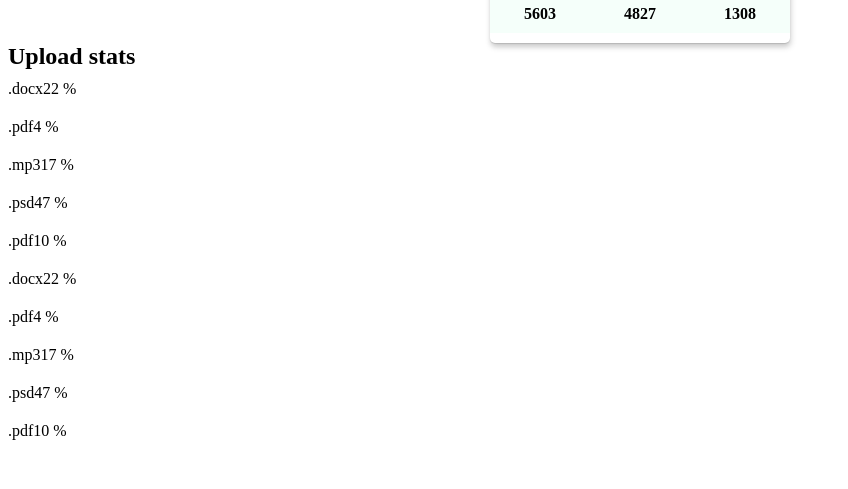
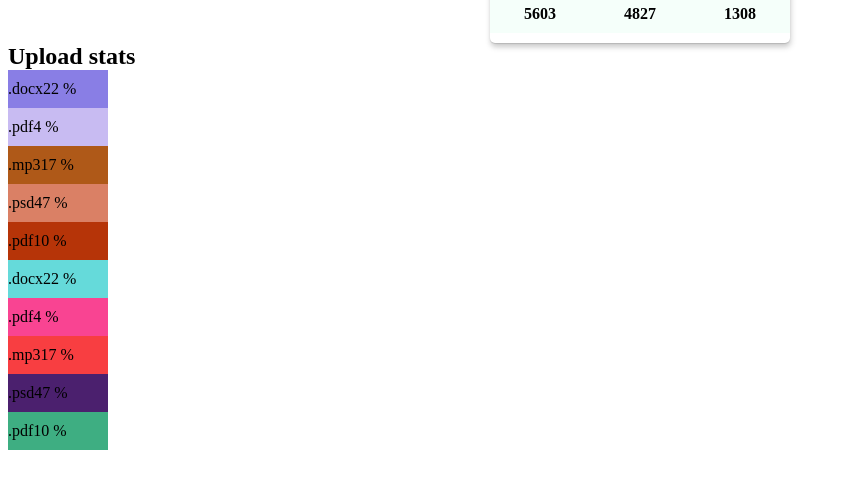
Before and after one commit to Y-Savushchyk/goit-react-hw-01-components, a React (Create React App) app: page / in a window 1280 px wide. Shown: the part 279-768 px from the top of the page, without its empty margins (0-848 px from the left). Built offline with nearby package versions, Linux system fonts and the light colour scheme.

Commit message:
add randomColor.js

```diff
--- a/src/components/App.jsx
+++ b/src/components/App.jsx
@@ -1,6 +1,6 @@
 import {Profile} from './SocialNetworkProfile/SocialNetworkProfile';
 import user from '../user.json'
-import { Statistics } from './Statistics/Statistics'
+import {Statistics}  from './Statistics/Statistics'
 import data from '../data.json'
 
 export const App = () => {
--- a/src/components/Statistics/list/list.jsx
+++ b/src/components/Statistics/list/list.jsx
@@ -1,9 +1,10 @@
 import css from './list.module.css'
 import PropTypes from 'prop-types';
+import {randomColor} from '../../untils/RandomColor'
 
 
 export const List = ({ label, percentage }) => {
-    return (<li className={css.item}>
+    return (<li className={css.item} style={{backgroundColor:randomColor()}}>
         <span className={css.label}>{label}</span>
         <span className={css.percentage}>{percentage} %</span>
     </li>
--- /dev/null
+++ b/src/components/untils/RandomColor.js
@@ -0,0 +1,5 @@
+export const randomColor =()=> {
+    return `#${Math.floor(Math.random() * 16777215)
+        .toString(16)
+        .padStart(6, 0)}`;
+}
```
